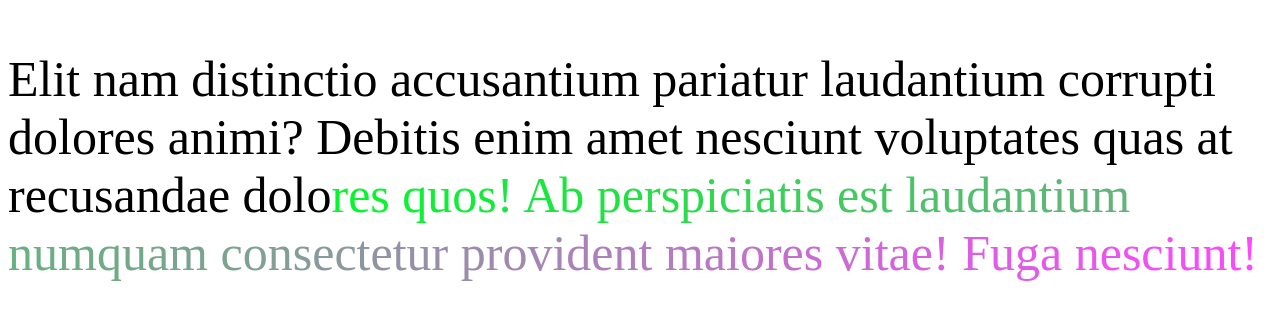
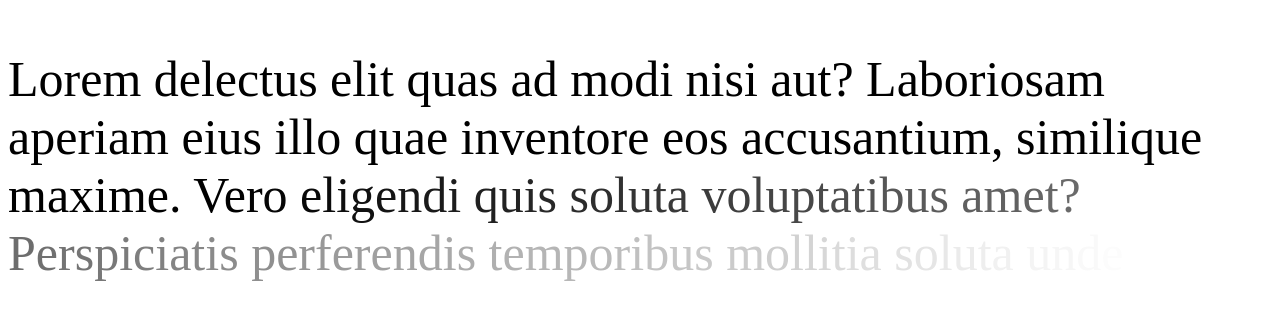
Before and after one commit to InfinityBlue/lumpy-text, a website: page demo/index.html in a window 1280 px wide. Shown: the top 329 px of the page. Drawn offline with nearby package versions, Linux system fonts and the light colour scheme.

Commit message:
update: update demo code

```diff
--- a/demo/assets/index.js
+++ b/demo/assets/index.js
@@ -1,7 +1,13 @@
 $(function () {
     $('.lumpy').lumpy({
-        begin: '#00f928',
-        end: '#fe47ff',
+        begin: [0, 0, 0],
+        end: [255, 255, 255],
         steps: 100
     });
+
+    $('.lumpy-text').lumpy({
+        begin: '#058',
+        end: '#930',
+        steps: 50
+    });
 });
--- a/demo/index.html
+++ b/demo/index.html
@@ -10,7 +10,7 @@
         </style>
     </head>
     <body>
-        <p class="lumpy">Elit nam distinctio accusantium pariatur laudantium corrupti dolores animi? Debitis enim amet nesciunt voluptates quas at recusandae dolores quos! Ab perspiciatis est laudantium numquam consectetur provident maiores vitae! Fuga nesciunt!</p>
+        <p class="lumpy">Lorem delectus elit quas ad modi nisi aut? Laboriosam aperiam eius illo quae inventore eos accusantium, similique maxime. Vero eligendi quis soluta voluptatibus amet? Perspiciatis perferendis temporibus mollitia soluta unde.</p>
         <p class="lumpy-text">中文测试1234567890</p>
         <script src="../lib/bower_components/jquery/dist/jquery.js" type="text/javascript"></script>
         <script src="../js/lumpy-text.js" type="text/javascript"></script>
```
